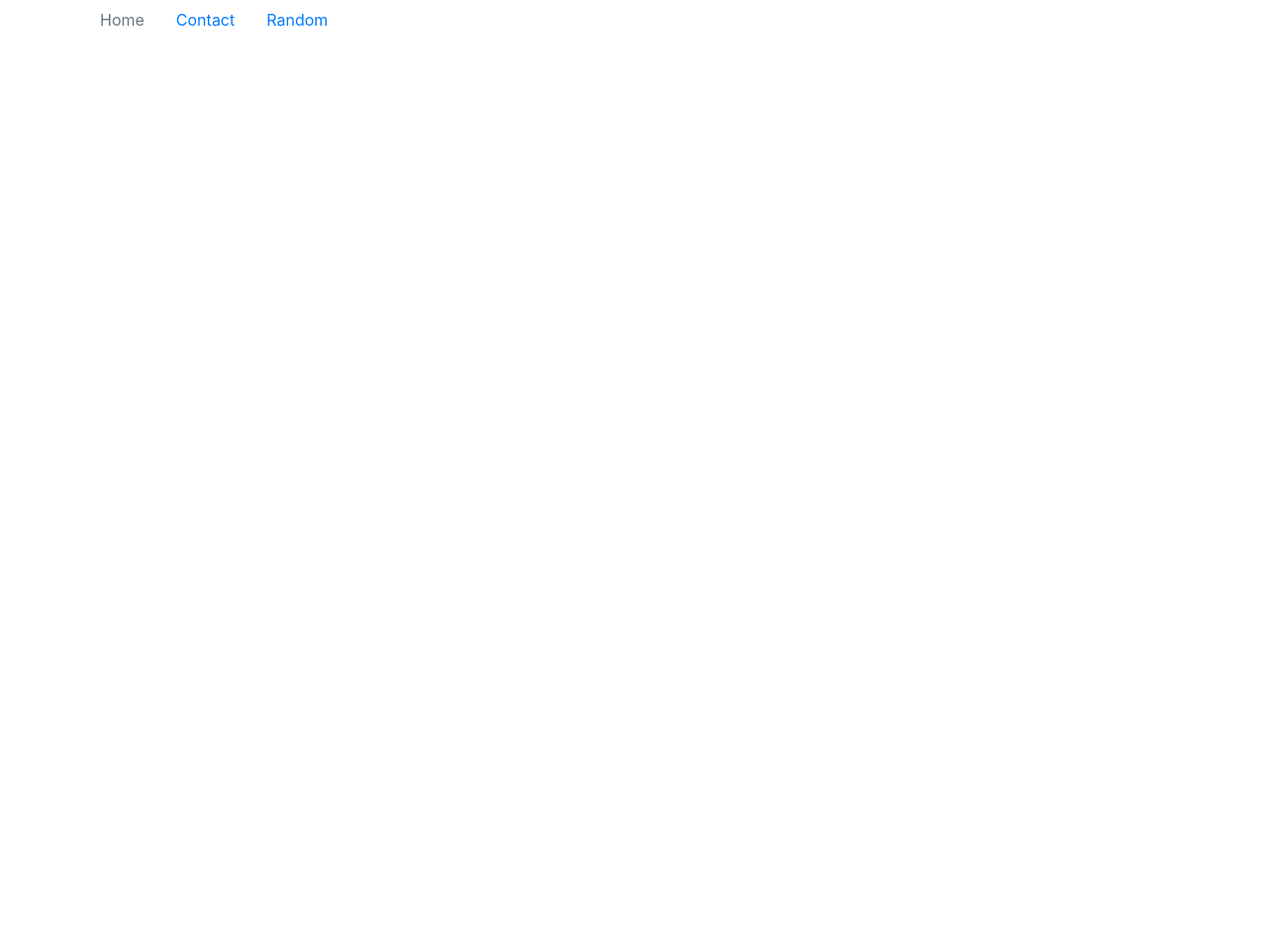
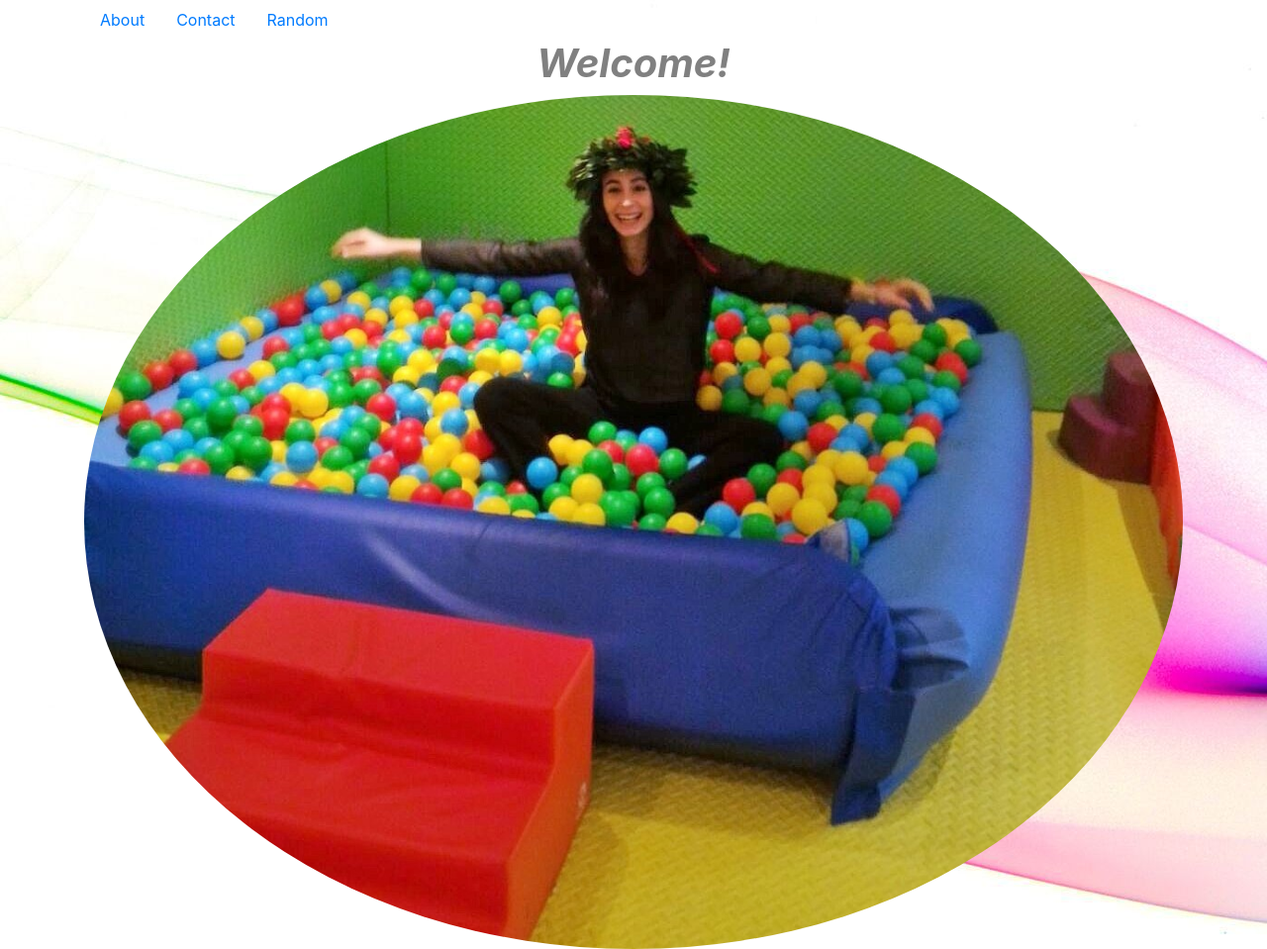
Before and after one commit to elisacolaiacomo/elisacolaiacomo.github.io, a plain HTML site: page index.html in a window 1280 px wide. Shown: the whole page at 99% size. Before the commit the page ends 800 px from the top, so only its background shows below. Drawn offline with nearby package versions, Linux system fonts and the light colour scheme.

Commit message:
Add files via upload

```diff
--- a/css/style.css
+++ b/css/style.css
@@ -2,6 +2,7 @@ h1 {
 	color: grey;
 	font-style: italic;
 	font-weight: bold;
+
  }
 
  body {
--- a/index.html
+++ b/index.html
@@ -1,18 +1,25 @@
+
 <html>
 	<head>
 		<title>Welcome to Elisa's website</title>
 		<link href="https://v4-alpha.getbootstrap.com/dist/css/bootstrap.min.css" rel="stylesheet">
 
 	 	<link rel="stylesheet" href="https://maxcdn.bootstrapcdn.com/font-awesome/4.4.0/css/font-awesome.min.css">
+ <link href="css/style.css" rel="stylesheet">
 
+	 	 <link rel="stylesheet" href="https://cdnjs.cloudflare.com/ajax/libs/animate.css/3.5.2/animate.min.css">
 	</head>
+
 	<body>
 	<div class="container">
 			<nav class="nav">
-				<a class="nav-link disabled" href="about.html">Home</a>
+				<a class="nav-link" href="about.html">About</a>
 				<a class="nav-link" href="contact.html">Contact</a>
 				<a class="nav-link" href="random.html">Random</a>
 		    </nav>
+		 <h1 class="text-center animated swing">Welcome!</h1>
+		 <img class="rounded-circle profilepic" src="img/welcome.jpg" style="width:auto;height:auto;">
+
 	</div>
 	</body>
 </html>
```
Also changed, not shown: about.html (+3 -2 lines), contact.html (+2 -0 lines), random.html (+2 -2 lines).
